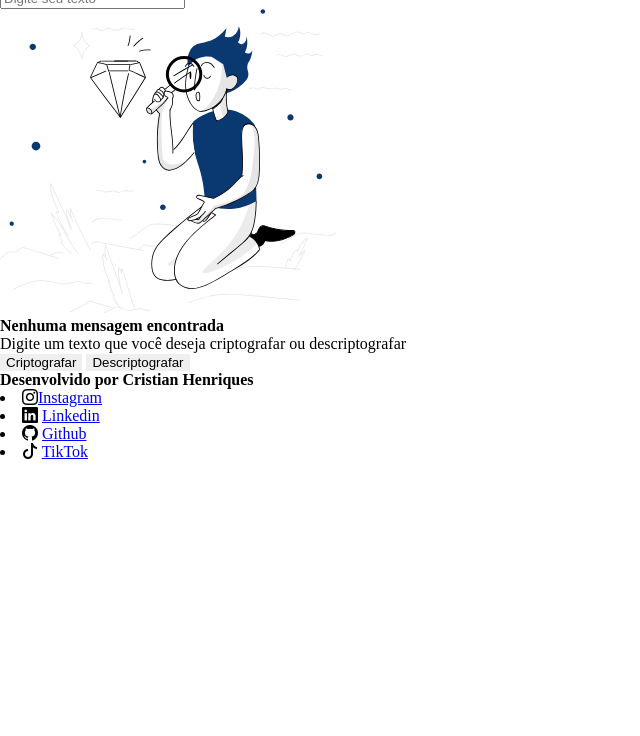
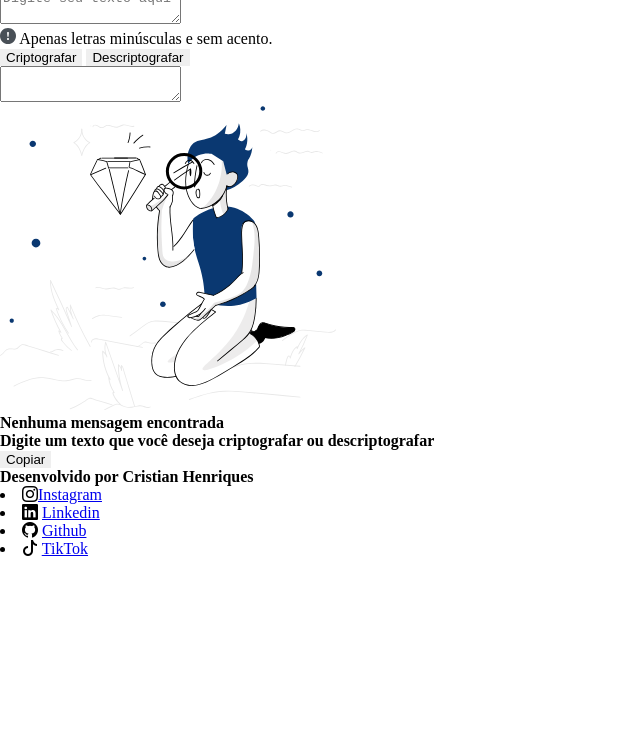
Before and after one commit to devcristianhr/desafio-decodificador, a plain HTML site: page index.html in a window 1280 px wide. Shown: the part 64-800 px from the top of the page, without its empty margins (0-640 px from the left). Drawn offline with nearby package versions, Linux system fonts and the light colour scheme.

Commit message:
Novo html

```diff
--- a/index.html
+++ b/index.html
@@ -12,24 +12,50 @@
 </head>
 <body>
     <header class="cabecalho">
-        <img class="cabecalho__img" src="./assets/Vector.svg" alt="logo alura">
+        <div class="cabecalho__container">
+            <img class="cabecalho__container__img" src="./assets/Vector.svg" alt="logo alura">
+        </div>
     </header>
-    <main>
+
+    <main class="conteiner__entrada__saida__de__texto">
         <div class="entrada__saida__de__texto">
-            <input class="entrada__saida__de__texto__digitar" type="text" name="digitar-texto" id="digite_texto" placeholder="Digite seu texto">
-            <aside class="entrada__saida__de__texto__vizualizar">
-                <img src="./assets/High quality products 1 1 (1).svg" alt="personagem procurando algo">
-                <h4 class="entrada__saida__de__texto__vizualizar-titulo">Nenhuma mensagem encontrada</h4>
-                <p class="entrada__saida__de__texto__vizualizar-subtitulo">Digite um texto que você deseja criptografar ou descriptografar</p>
+            <div class="entrada__de__texto__container">
+                <div class="entrada__de__texto__container-escrever">
+                    <textarea class="entrada__de__texto__escrever"  placeholder="Digite seu texto aqui"></textarea>
+                </div>
+
+                <p class="exclamacao">
+                    <img class="exclamacao__simbol" src="./assets/Vect.svg" alt="exclamação">
+                    <span>Apenas letras minúsculas e sem acento.</span>
+                </p>
+
+                <div class="botoes-area">
+                    <button class="botao__criptografar">Criptografar</button>
+                    <button class="botao__descriptografar">Descriptografar</button>
+                </div>
+
+            </div>
+
+
+            <aside class="saida__de__texto">
+                <div class="saida__de__texto__vizualizar">
+                    <textarea readonly class="vizualizacao__fixa"></textarea>
+                    <div class="saida__de__texto__vizualizar__saída">
+                        <img src="./assets/High quality products 1 1 (1).svg" alt="personagem procurando algo">
+                        <h4 class="saida__de__texto__vizualizar-titulo">Nenhuma mensagem encontrada</h4>
+                        <h5 class="saida__de__texto__vizualizar-subtitulo">Digite um texto que você deseja criptografar ou descriptografar</h5>
+                    </div>
+
+                    <button class="saida__de__texto__vizualizar__copiar">
+                        <span>Copiar</span>
+                    </button>
+                </div>
             </aside>
         </div>
-        <div class="botoes-area">
-            <button class="botao__criptografar">Criptografar</button>
-            <button class="botao__descriptografar">Descriptografar</button>
-        </div>
     </main>
-    <footer>
-        <div class="contato__area">
+
+    <footer class="rodape">
+        <div class="rodape__contato__area">
             <h3 class="contato__area__nome">Desenvolvido por Cristian Henriques</h3>
             <div class="contato__area__redes_sociais">
                 <li class="bi bi-instagram"><a href="https://www.instagram.com/cr4daquinta/">Instagram</li></a>
```
Also changed, not shown: assets/Vect.svg (added).
